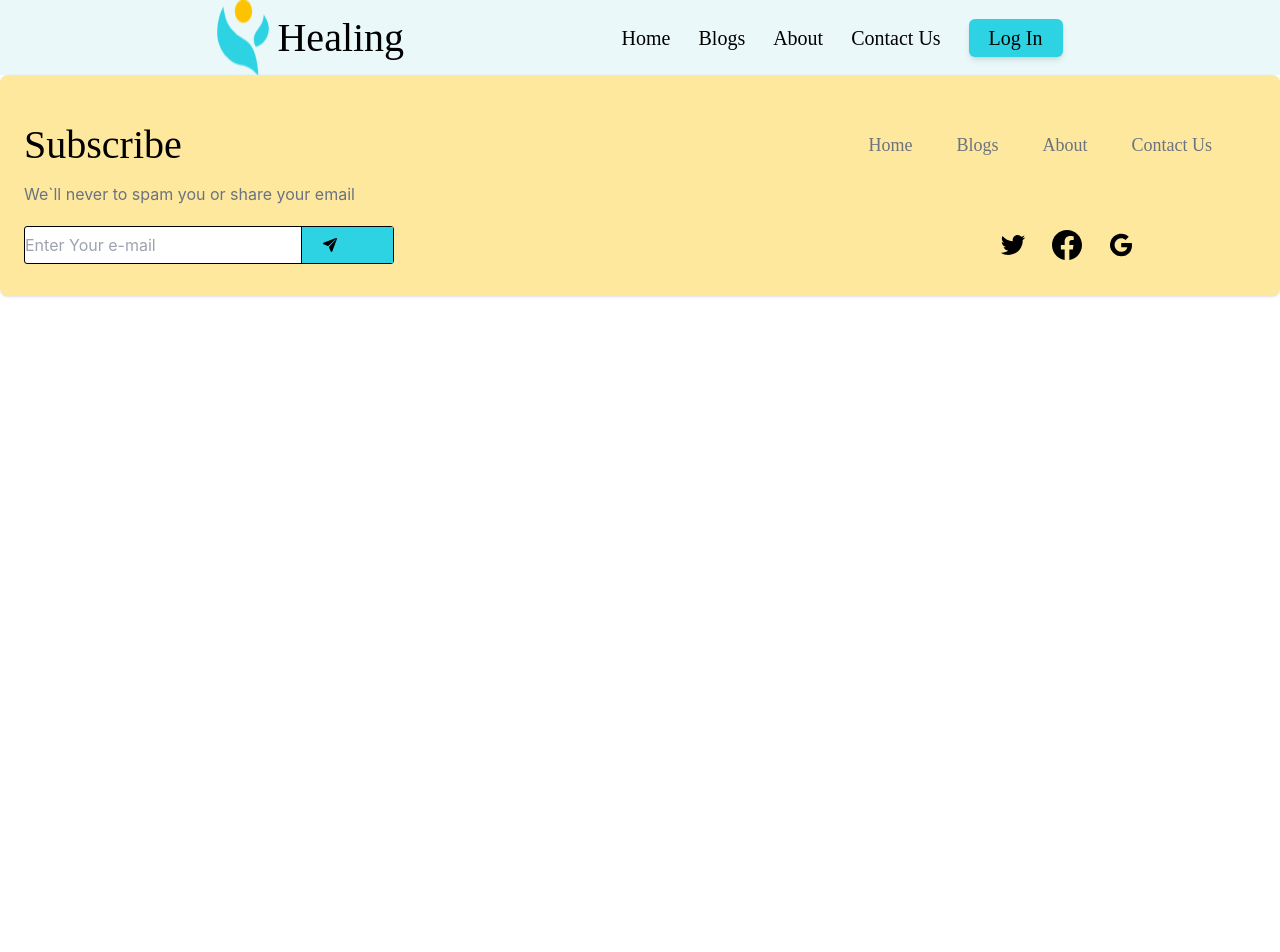
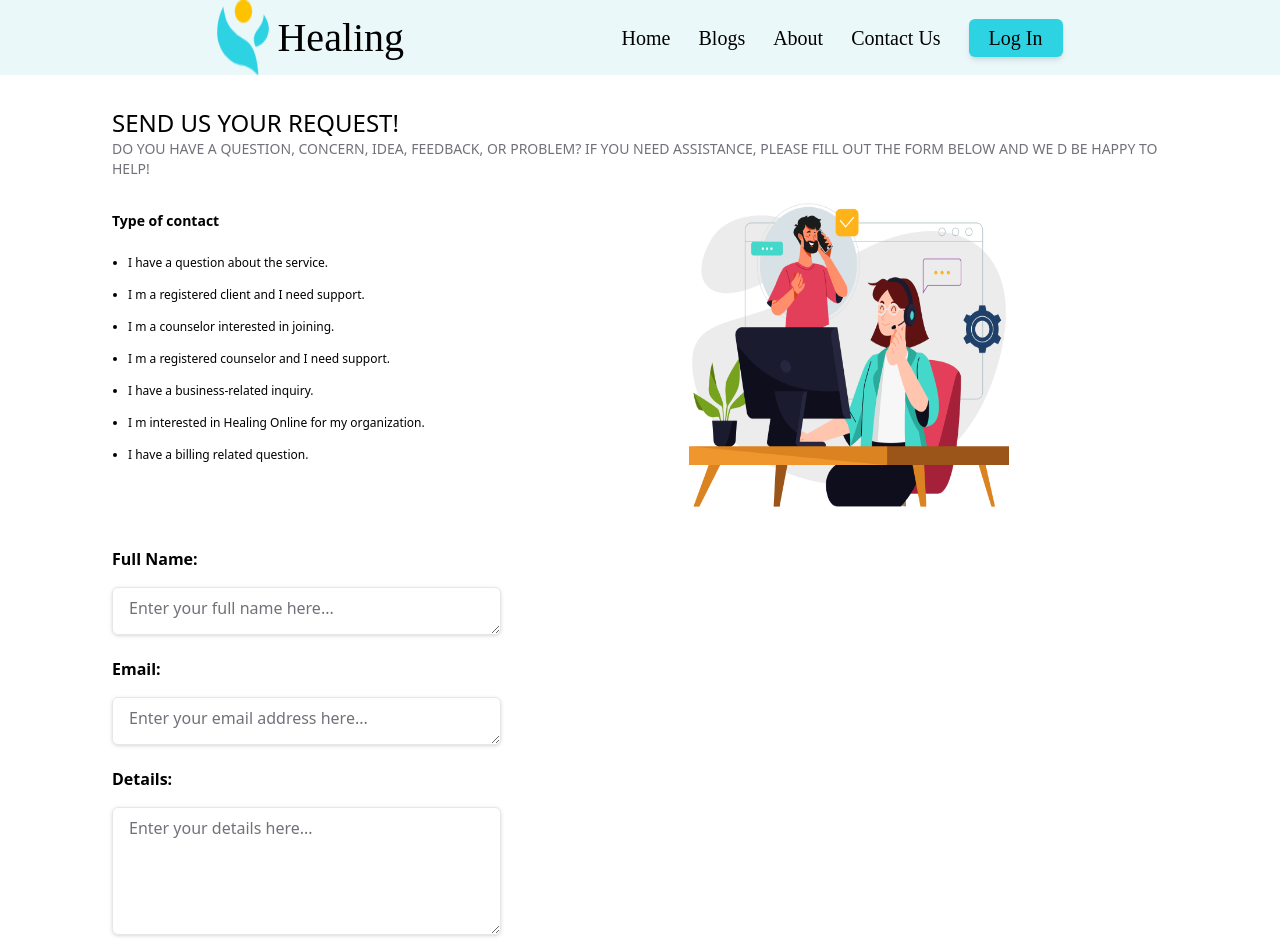
Before and after one commit to Roubaaa/TWMB, a React (Create React App) app: page /contactUs in a window 1280 px wide. Shown: the top 952 px of the page. Before the commit the page ends 800 px from the top, so only its background shows below. Built offline with nearby package versions, Linux system fonts and the light colour scheme; the HTML template or start-up script is replaced by a standard one.

Commit message:
editing contact

```diff
--- a/src/App.jsx
+++ b/src/App.jsx
@@ -1,14 +1,14 @@
 import React from "react";
 import { Routes, Route } from "react-router-dom";
 import "./App.css";
-// import Home from "./Components/Home/Home";
+import Home from "./Components/Home/Home";
 import About from "./Components/About/About";
-// import Blog from "./Components/Blog/Blog";
-// import SignIn from "./Components/LogIn/SignIn"
-// import SignUp from "./Components/LogIn/SignUp"
-// import ContactUs from "./Components/ContactUs/ContactUs"
-// import CreateAnAccount from "./Components/CreateAnAccount/CreateAnAccount"
-// import PurchaseATicket from "./Components/PurchaseATicket/PurchaseATicket"
+import Blog from "./Components/Blog/Blog";
+import SignIn from "./Components/LogIn/SignIn"
+import SignUp from "./Components/LogIn/SignUp"
+import ContactUs from "./Components/ContactUs/ContactUs"
+import CreateAnAccount from "./Components/CreateAnAccount/CreateAnAccount"
+ import PurchaseATicket from "./Components/PurchaseATicket/PurchaseATicket"
 import Navbar from "./Components/Navbar/Navbar"
 import Footer from "./Components/Footer/Footer";
 
@@ -18,14 +18,14 @@ function App() {
       <Navbar />
 
       <Routes>
-        {/* <Route path="/" element={<Home />} /> */}
+        <Route path="/" element={<Home />} />
         <Route path="/about" element={<About />} />
-        {/* <Route path="/blogs" element={<Blog />} />
+        <Route path="/blogs" element={<Blog />} />
         <Route path="/signIn" element={<SignIn />} />
         <Route path="/signUp" element={<SignUp />} />
         <Route path="/contactUs" element={<ContactUs />} />
         <Route path="/account" element={<CreateAnAccount />} />
-        <Route path="/purchase" element={<PurchaseATicket />} /> */}
+        <Route path="/purchase" element={<PurchaseATicket />} />
       </Routes>
 
   <Footer />
--- a/src/Components/ContactUs/ContactUs.js
+++ b/src/Components/ContactUs/ContactUs.js
@@ -1,9 +1,53 @@
 import React from "react";
 import "./ContactUs.css";
+import finder from "./contact.png"
+
 // import { Link } from "react-router-dom";
 
 
 export default function ContactUs() {
   return (
-<p>ContactUs </p>
-       )}
+    <div>
+      <div>
+<h1 className="sm:px-28 px-2 pt-8 font-normal font-sans text-xl  md:text-2xl">SEND US YOUR REQUEST!</h1>
+
+<p className="sm:px-28 px-2 text-zinc-500 font-sans text-xs sm:text-sm md:text-s ">Do you have a question, concern, idea, feedback, or problem?  If you need assistance, please fill out the form below and we d be happy to help!</p>
+ </div>
+<div className="sm:py-4  flex items-stretch ">
+  <div>
+    <h6 className="sm:pl-28 pl-2 py-4 font-sans font-semibold text-sm sm:text-sm md:text-s">Type of contact</h6>
+<ul className="sm:pl-32 px-2  font-sans text-xs sm:text-sm md:text-s list-disc ">
+  <li className="py-2 text-xs">I have a question about the service.</li>
+  <li className="py-2 text-xs">I m a registered client and I need support.</li>
+  <li className="py-2 text-xs">I m a counselor interested in joining.</li>
+  <li className="py-2 text-xs">I m a registered counselor and I need support.</li>
+  <li className="py-2 text-xs">I have a business-related inquiry.</li>
+  <li className="py-2 text-xs">I m interested in Healing Online for my organization.</li>
+  <li className="py-2 text-xs">I have a billing related question.</li>
+</ul>
+</div>
+<div >
+<img className="sm:w-80 w-80 h-80 sm:ml-64 ml-2 sm:py-2 py-8" src={finder} alt="finder" />
+</div>
+
+ </div>
+ <div className="flex flex-col pl-28">
+  <div>
+    <h2 className=" py-4 font-sans font-semibold text-base sm:text-base md:text-s">Full Name:</h2>
+<textarea className="w-1/3 h-12 border-solid border-inherit border-y border-x rounded-md drop-shadow text-zinc-500 font-sans text-s pt-2 pl-4">Enter your full name here...</textarea>
+</div>
+<div>
+<h2 className=" py-4 font-sans font-semibold text-base sm:text-base md:text-s">Email:</h2>
+<textarea className="w-1/3 h-12 border-solid border-inherit border-y border-x rounded-md drop-shadow text-zinc-500 font-sans text-s pt-2 pl-4">Enter your email address here...</textarea>
+</div>
+<div>
+<h2 className=" py-4 font-sans font-semibold text-base sm:text-base md:text-s">Details:</h2>
+<textarea className="w-1/3 h-32 border-solid border-inherit border-y border-x rounded-md drop-shadow text-zinc-500 font-sans text-s pt-2 pl-4">Enter your details here...</textarea>
+</div>
+<div className="pt-4 pb-24">
+<button type="button" className=" press bg-cyan-400 rounded-md shadow-md px-5 py-1 hover:bg-cyan-600 w-40 h-12 font-semibold text-base" > SUBMIT </button>
+</div>
+</div>
+
+</div>
+)}
```
Also changed, not shown: src/Components/ContactUs/contact.png (added), 1 other file (tests, documents, lock files or other folders).
